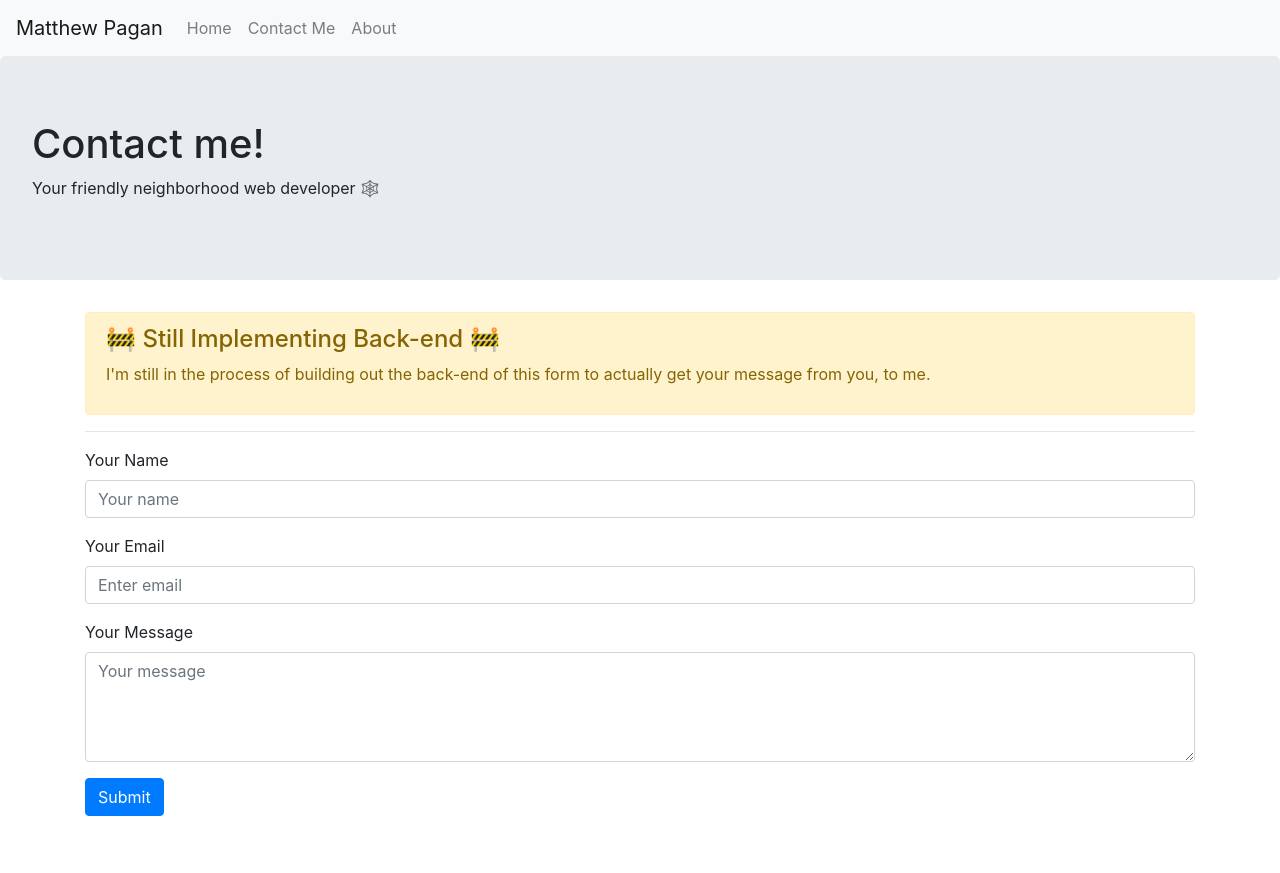
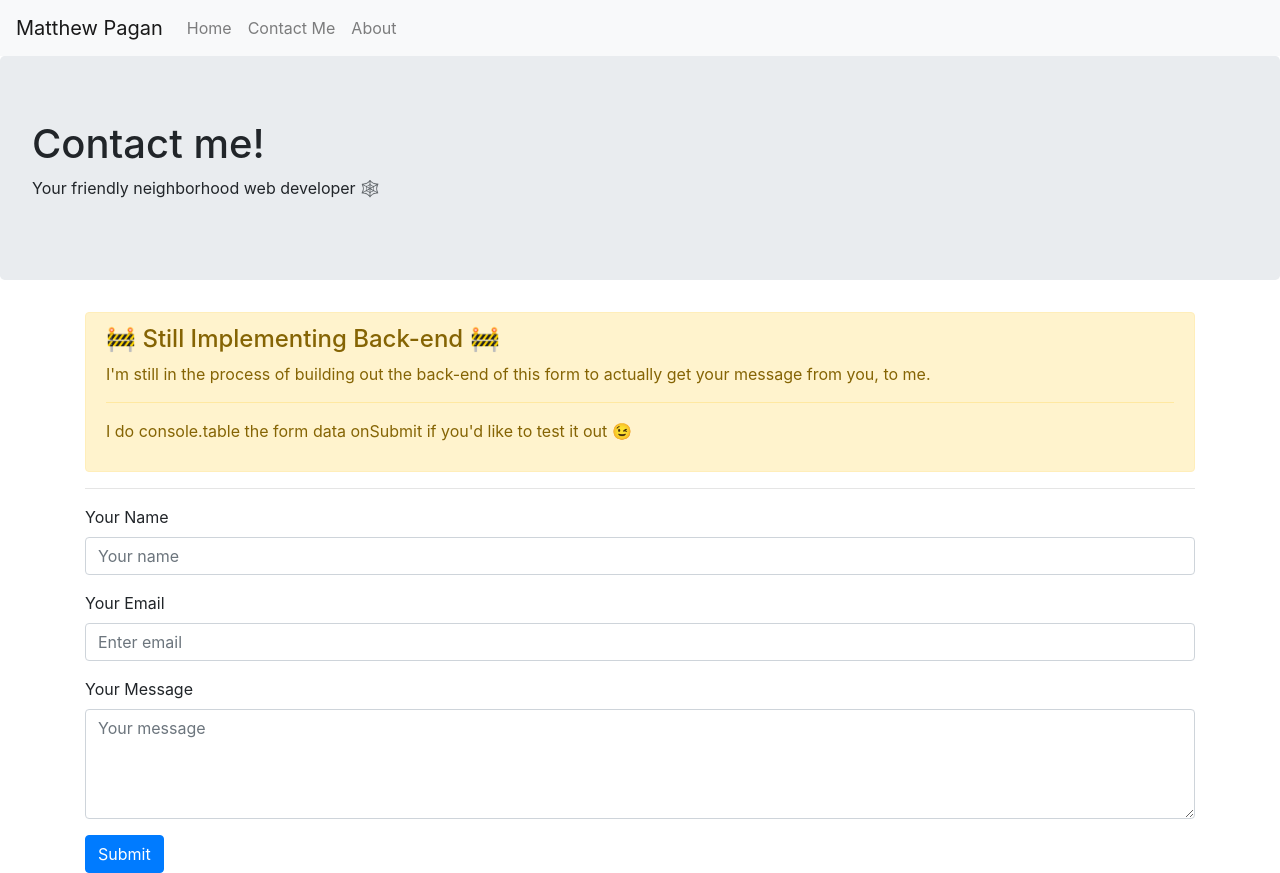
Before and after one commit to mastapegs/next-portfolio, a Next.js app: page /contact in a window 1280 px wide. Before the commit the page ends 816 px from the top, so only its background shows below. Built offline with nearby package versions, Linux system fonts and the light colour scheme.

Commit message:
Replace console.log with console.table onSubmit

```diff
--- a/pages/contact.js
+++ b/pages/contact.js
@@ -13,9 +13,11 @@ const Contact = () => {
 
   const handleSubmit = event => {
     event.preventDefault();
-    console.log(name);
-    console.log(email);
-    console.log(message);
+    console.table({
+      name,
+      email,
+      message
+    })
   }
 
   return (
@@ -32,6 +34,10 @@ const Contact = () => {
           <Alert.Heading>🚧 Still Implementing Back-end 🚧</Alert.Heading>
           <p>
             I'm still in the process of building out the back-end of this form to actually get your message from you, to me.
+          </p>
+          <hr />
+          <p>
+            I do console.table the form data onSubmit if you'd like to test it out 😉
           </p>
         </Alert>
         <hr />
```
